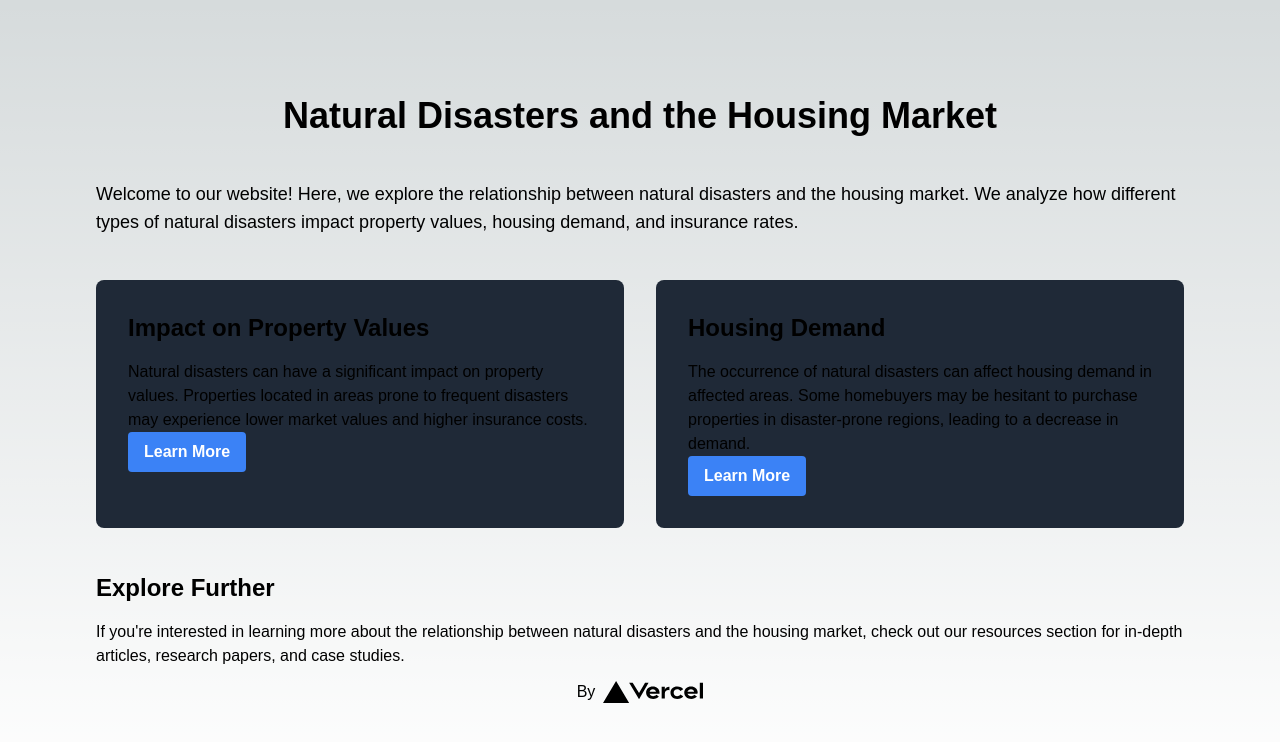
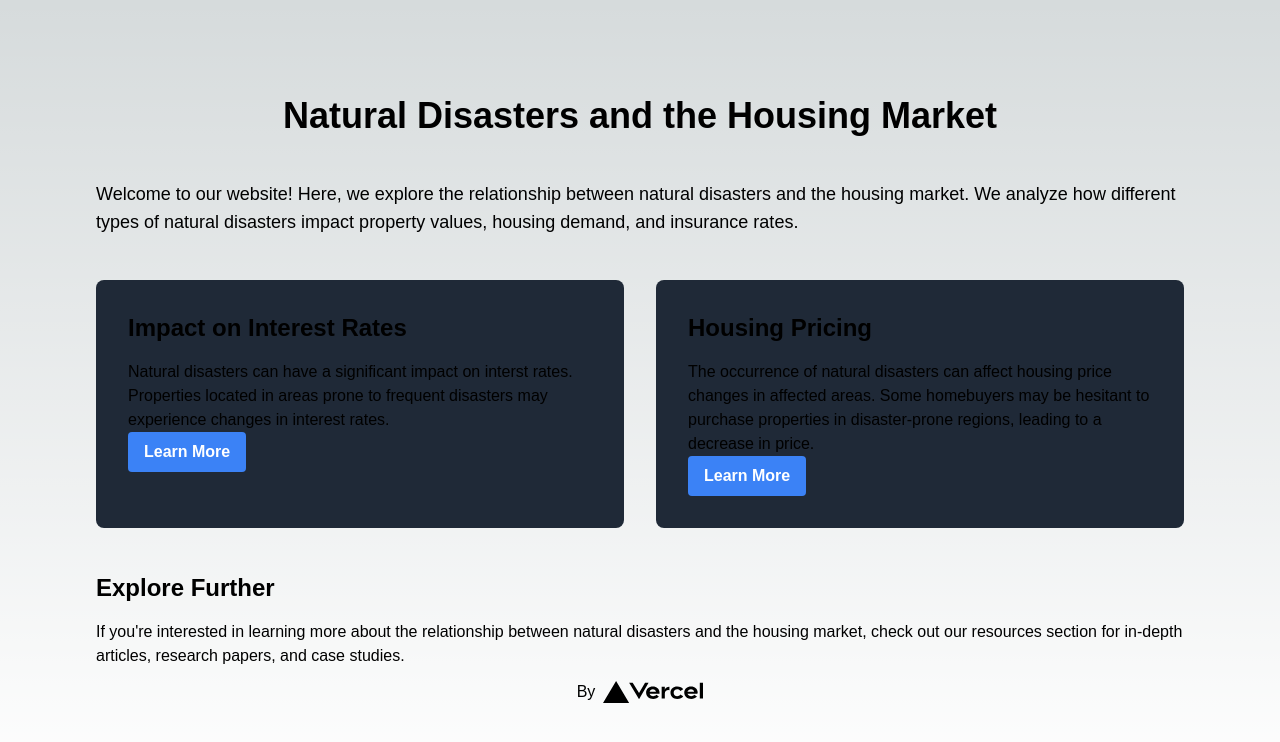
Before and after one commit to xROBERTINOx/bitcampproject, a Next.js app: page / in a window 1280 px wide. Shown: the top 742 px of the page. Built offline with nearby package versions, Linux system fonts and the light colour scheme.

Commit message:
edited pages names and simple stuff

```diff
--- a/app/page.tsx
+++ b/app/page.tsx
@@ -15,11 +15,11 @@ export default function Home() {
       <div className="grid grid-cols-2 gap-8">
         <div className="bg-gray-800 p-8 rounded-lg">
           <h2 className="text-2xl font-semibold mb-4">
-            Impact on Property Values
+            Impact on Interest Rates
           </h2>
           <p>
-            Natural disasters can have a significant impact on property values.
-            Properties located in areas prone to frequent disasters may experience lower market values and higher insurance costs.
+            Natural disasters can have a significant impact on interst rates.
+            Properties located in areas prone to frequent disasters may experience changes in interest rates.
           </p>
           <button className="bg-blue-500 hover:bg-blue-700 text-white font-bold py-2 px-4 rounded">
             <a href="/impact/interest_rate">Learn More</a>
@@ -29,11 +29,11 @@ export default function Home() {
 
         <div className="bg-gray-800 p-8 rounded-lg">
           <h2 className="text-2xl font-semibold mb-4">
-            Housing Demand
+            Housing Pricing
           </h2>
           <p>
-            The occurrence of natural disasters can affect housing demand in affected areas.
-            Some homebuyers may be hesitant to purchase properties in disaster-prone regions, leading to a decrease in demand.
+            The occurrence of natural disasters can affect housing price changes in affected areas.
+            Some homebuyers may be hesitant to purchase properties in disaster-prone regions, leading to a decrease in price.
           </p>
           <button className="bg-blue-500 hover:bg-blue-700 text-white font-bold py-2 px-4 rounded">
             <a href="/impact/housing_pricing">Learn More</a>
```
